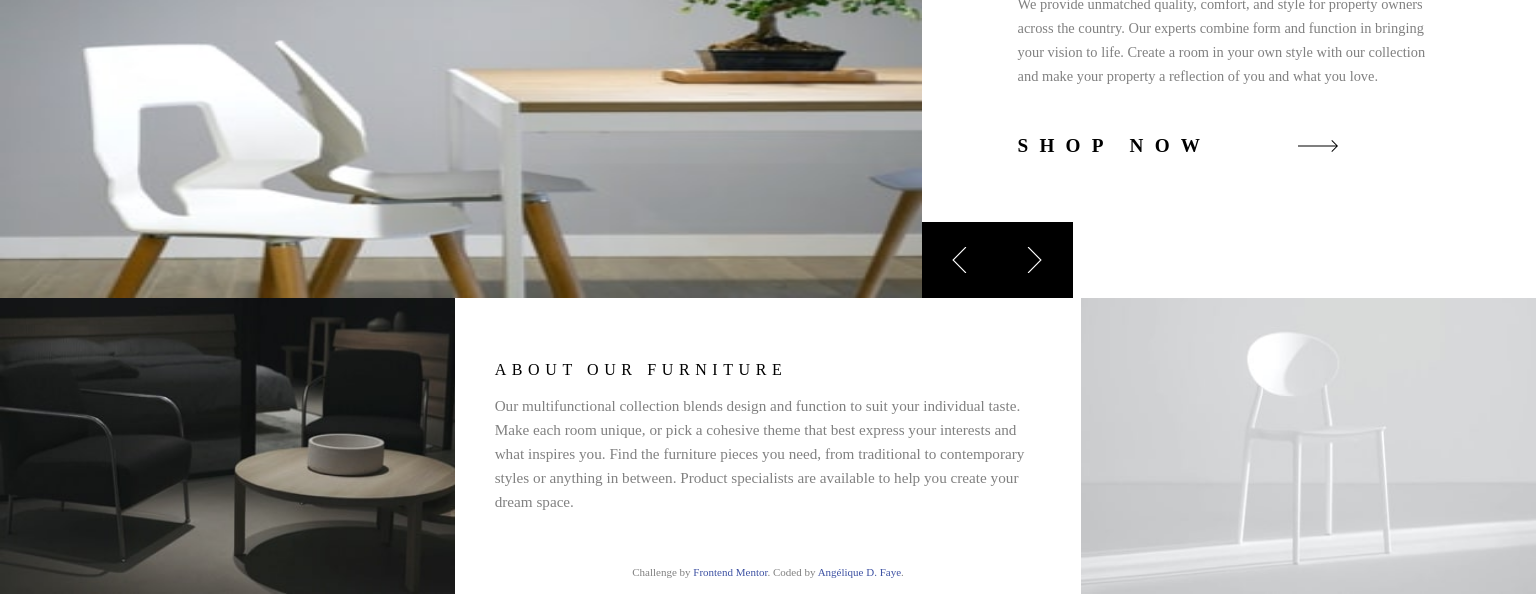
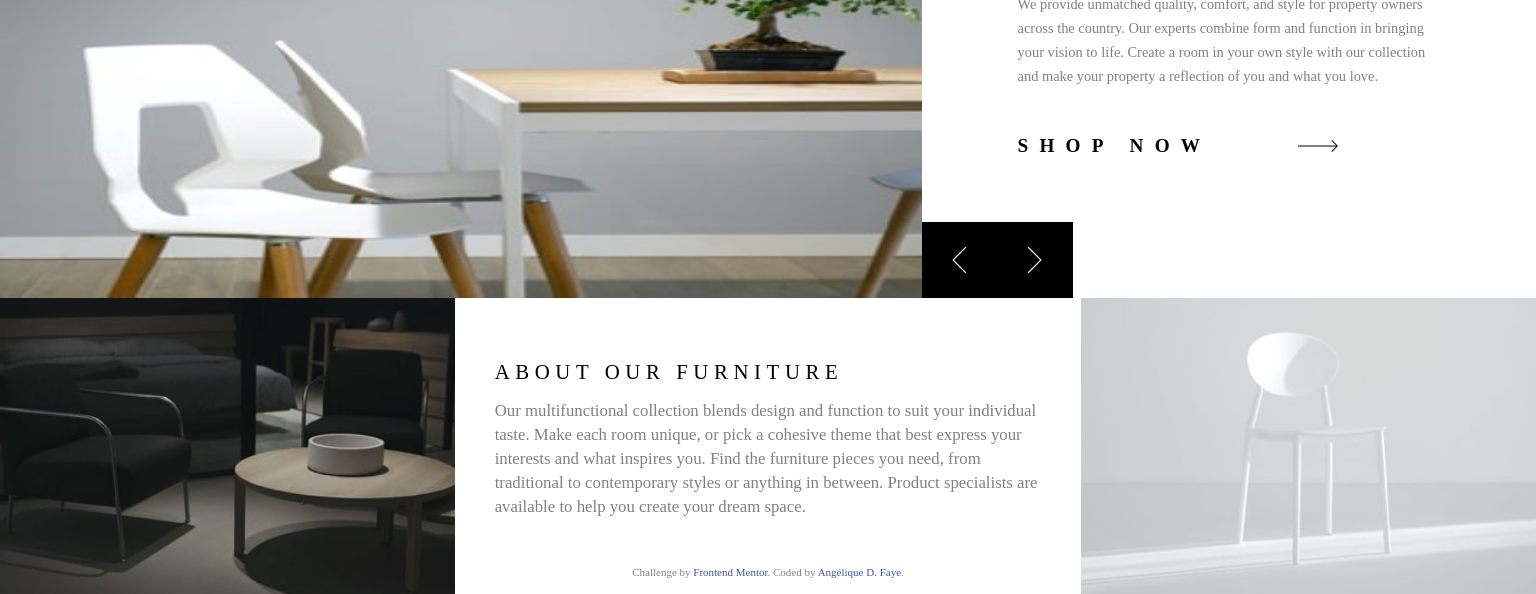
Before and after one commit to AngeliqueDF/room-ecommerce-homepage, a website built with Vite: page index.html in a window 1536 px wide. Shown: the part 206-800 px from the top of the page. Built offline with nearby package versions, Linux system fonts and the light colour scheme.

Commit message:
Adjust `font-size` of `.about` text

```diff
--- a/src/css/style.css
+++ b/src/css/style.css
@@ -326,6 +326,13 @@ body.mobile-menu-open::after {
 		padding: 4rem 2.5rem;
 	}
 
+	.about h3 {
+		font-size: 1.3rem;
+	}
+
+	.about p {
+		font-size: 1.05rem;
+	}
 }
 
 @media (hover: hover) {
```
